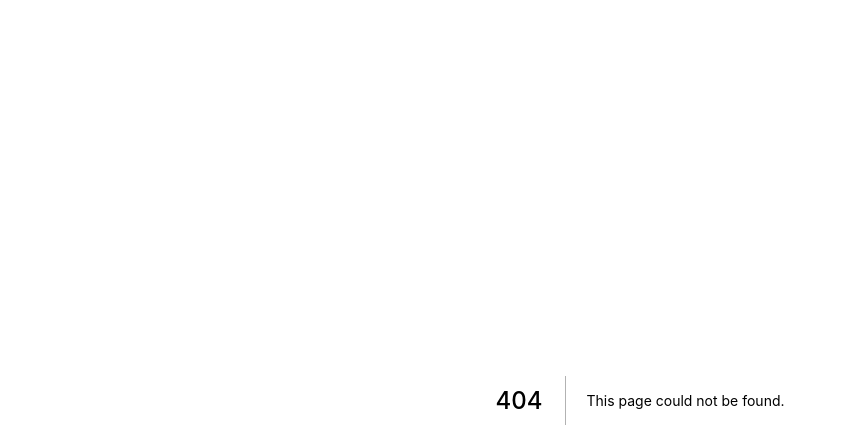
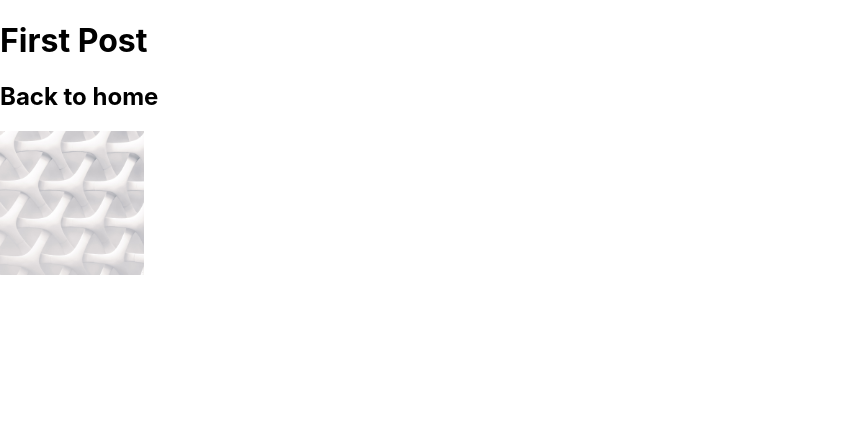
Before and after one commit to TokiyaHorikawa/testing-labs, a Next.js app: page /posts/first-post in a window 1280 px wide. Before the commit this address had no page. Shown: the top 448 px of the page, without its empty margins (0-847 px from the left). Built offline with nearby package versions, Linux system fonts and the light colour scheme.

Commit message:
feat: create first post

```diff
--- /dev/null
+++ b/pages/posts/first-post.tsx
@@ -0,0 +1,20 @@
+import Link from "next/link";
+import Image from "next/image";
+
+export default function FirstPost() {
+  return (
+    <>
+      <h1>First Post</h1>
+      <h2>
+        <Link href="/">
+          <a>Back to home</a>
+        </Link>
+      </h2>
+      <DemoImage />
+    </>
+  );
+}
+
+const DemoImage = () => (
+  <Image src="/images/profile.jpeg" height={144} width={144} alt="Your Name" />
+);
```
Also changed, not shown: pages/index.tsx (+14 -10 lines), public/images/profile.jpeg (added).
